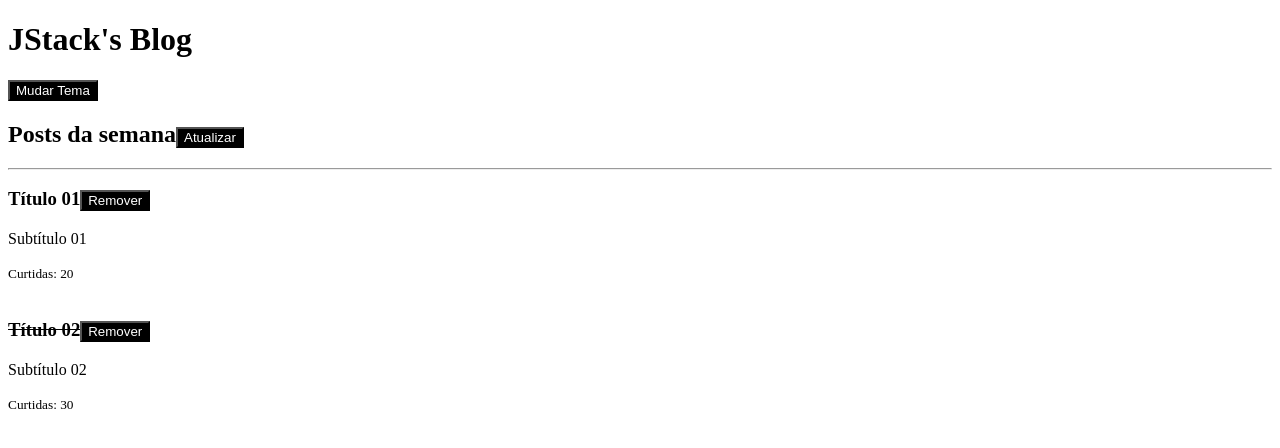
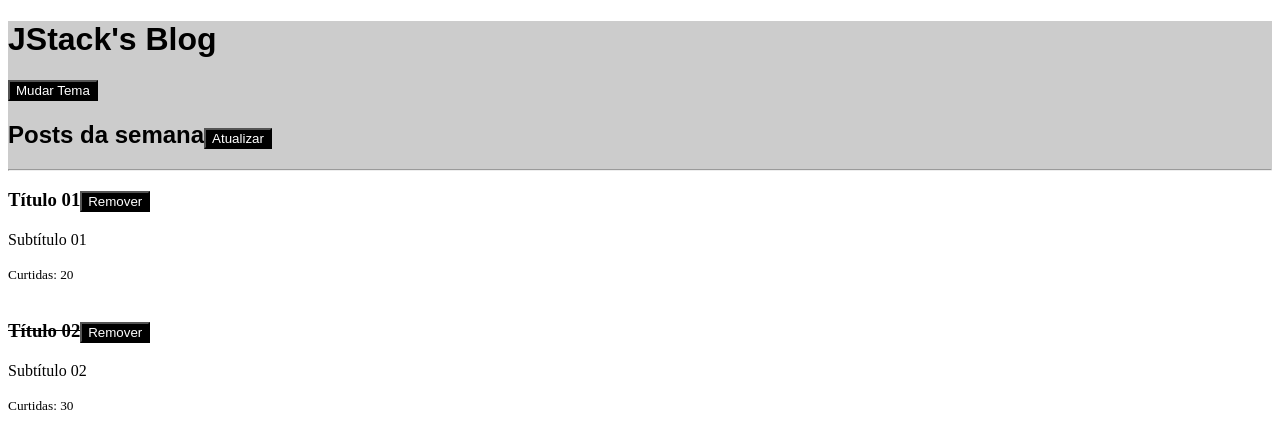
Before and after one commit to matheus-alpe/react-fundamentals, a React app: page / in a window 1280 px wide. Shown: the top 448 px of the page. Built offline with nearby package versions, Linux system fonts and the light colour scheme.

Commit message:
feat: inline style

```diff
--- a/src/components/Header.js
+++ b/src/components/Header.js
@@ -8,13 +8,18 @@ export function Header(props) {
   const { onToggleTheme } = useContext(ThemeContext)
 
   return (
-    <>
+    <header
+      style={{
+        background: '#ccc',
+        fontFamily: 'sans-serif'
+      }}
+    >
       <h1>{props.title}</h1>
       <Button onClick={onToggleTheme}>Mudar Tema</Button>
       {props.children}
 
       <hr />
-    </>
+    </header>
   )
 }
 
```
